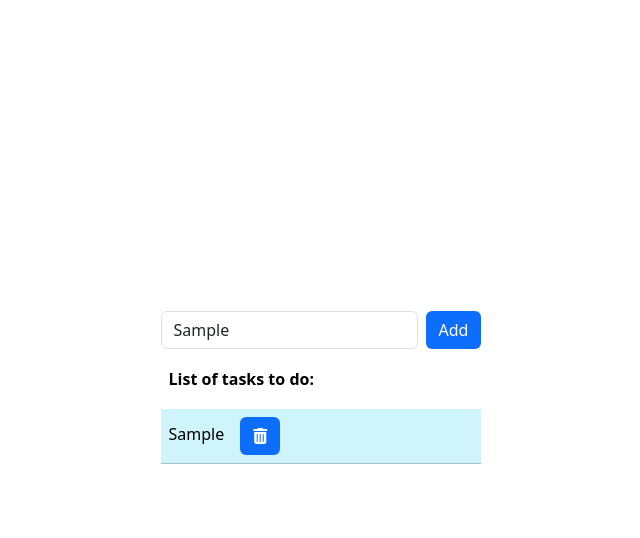
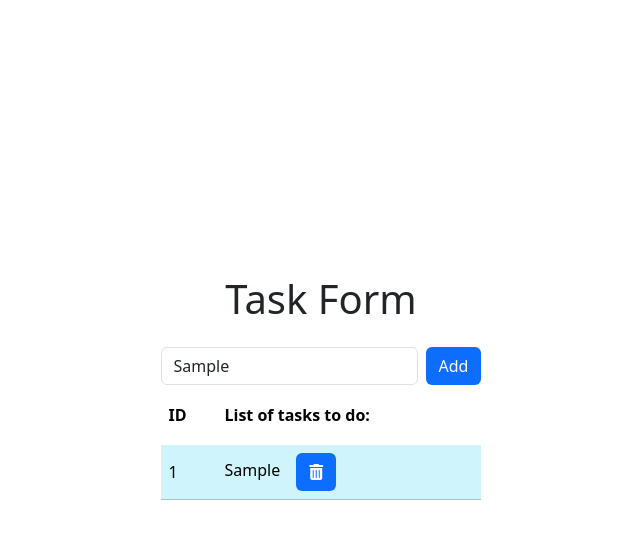
Before and after one commit to camiloroa112/my-to-do-list, a plain HTML site: page index.html in a window 1280 px wide. Both pictures are taken after typing "Sample" into the empty fields and a click on the button "Add". Shown: the whole page, without its empty margins (319-959 px from the left). Drawn offline with nearby package versions, Linux system fonts and the light colour scheme.

Commit message:
Adding final elements.

```diff
--- a/adding_elements.js
+++ b/adding_elements.js
@@ -15,9 +15,12 @@ function addEntries()
 
     // Introducing value in a cell
     let cell = row.insertCell(0);
+    let cell1 = row.insertCell(1);
 
     // Introducing value in new cell being what has been placed on input with a button
-    cell.innerHTML = input + '&emsp;' + '<button class="btn bg-primary text-white btn-delete">' + '<i class="fa-solid fa-trash-can"></i>' + '</button>';
+    cell.innerHTML = lastRow
+    cell.classList.add('align-middle');
+    cell1.innerHTML = input + '&emsp;' + '<button class="btn bg-primary text-white btn-delete">' + '<i class="fa-solid fa-trash-can"></i>' + '</button>';
 
     // Element for deleting a specific row
     row.querySelector('.btn-delete').addEventListener('click', deleteRow);
--- a/css/styles.css
+++ b/css/styles.css
@@ -1,8 +1,8 @@
 .table
 {
-    border-collapse: separate;
+    border-collapse: separate; /* Placing a space betweent rows*/
     border-spacing: 0 10px; /* Set the spacing between rows */
-  }
+}
 
 .table th
 {
--- a/index.html
+++ b/index.html
@@ -14,13 +14,15 @@
             <div class="row h-100">
                 <div class="d-flex align-items-center justify-content-center h-100">
                     <div class="d-flex flex-column">
+                        <h1 class="text-center mb-4">Task Form</h1>
                         <div class="my-auto d-inline-flex gap-2">
-                            <input type="text" class="form-control " id="addListInput" name="addListInput" required>
+                            <input type="text" class="form-control " id="addListInput" name="addListInput" maxlength = "255" required>
                             <button class="btn bg-primary text-white" onclick="addEntries()">Add</button>
                         </div>
                         <table id="taskListTable" class="table">
                             <thead>
                                 <tr>
+                                    <th>ID</th>
                                     <th>List of tasks to do:</th>
                                 </tr>
                             </thead>
```
